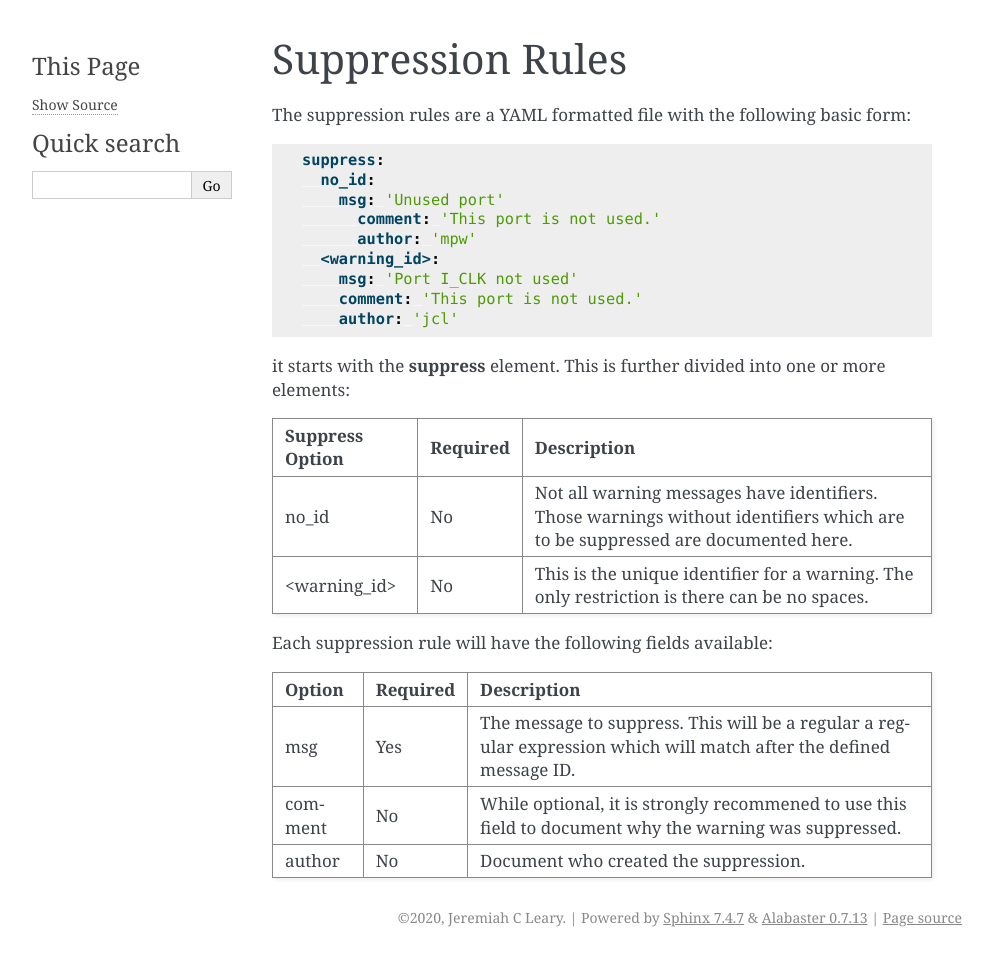
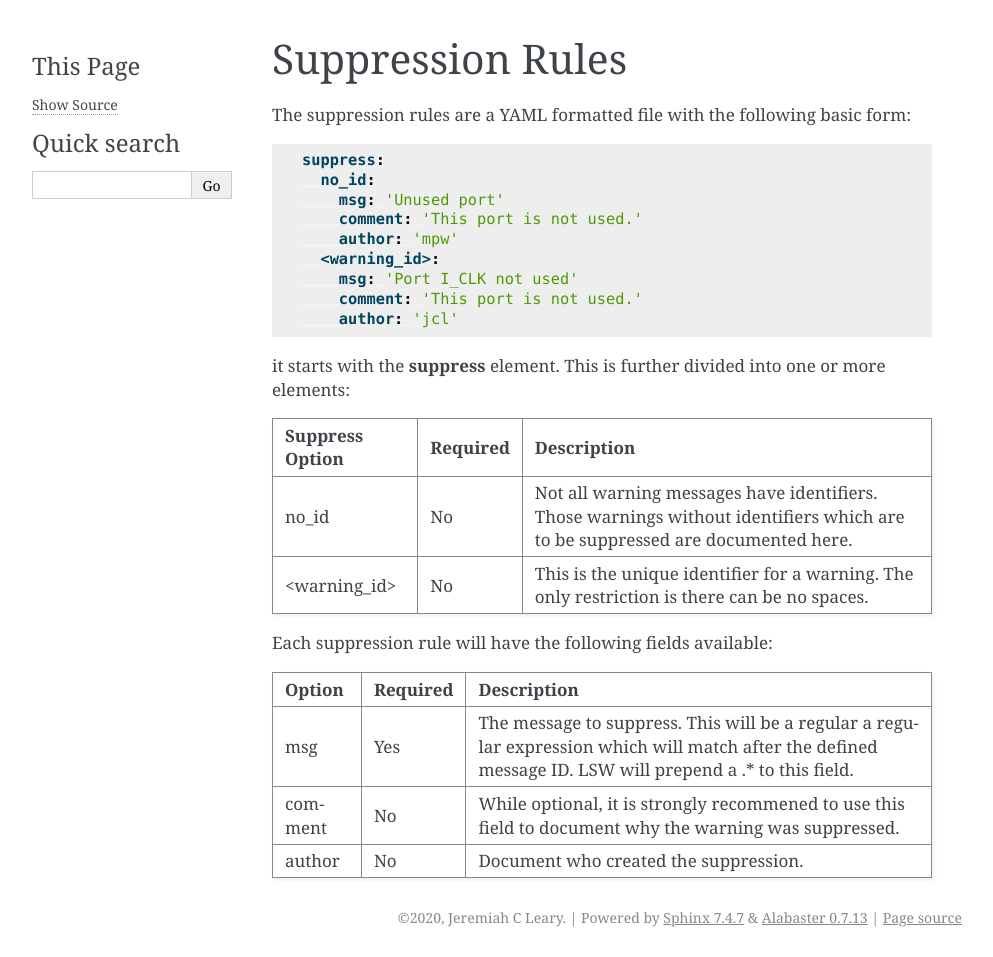
Before and after one commit to jeremiah-c-leary/eda-log-file-warning-suppressor, a Sphinx documentation site: the page built from docs/source/suppression_rules.rst, in a window 1280 px wide. Shown: the whole page, without its empty margins (148-1141 px from the left). Built offline with Sphinx 7.4.7, drawn with Linux system fonts in a browser that asks for light colours.

Commit message:
Minor documentation updates.

```diff
--- a/docs/source/suppression_rules.rst
+++ b/docs/source/suppression_rules.rst
@@ -8,8 +8,8 @@ The suppression rules are a YAML formatted file with the following basic form:
    suppress:
      no_id:
        msg: 'Unused port'
-         comment: 'This port is not used.'
-         author: 'mpw'
+       comment: 'This port is not used.'
+       author: 'mpw'
      <warning_id>:
        msg: 'Port I_CLK not used'
        comment: 'This port is not used.'
@@ -38,7 +38,8 @@ Each suppression rule will have the following fields available:
 +====================+==========+=================================================+
 | msg                |          | The message to suppress. This will be a regular |
 |                    |   Yes    | a regular expression which will match after the |
-|                    |          | defined message ID.                             |
+|                    |          | defined message ID.  LSW will prepend a .* to   |
+|                    |          | this field.                                     |
 +--------------------+----------+-------------------------------------------------+
 | comment            |   No     | While optional, it is strongly recommened to    |
 |                    |          | use this field to document why the warning was  |
```
Also changed, not shown: other parts of docs/source/suppression_rules.rst (+1 -1 lines).
